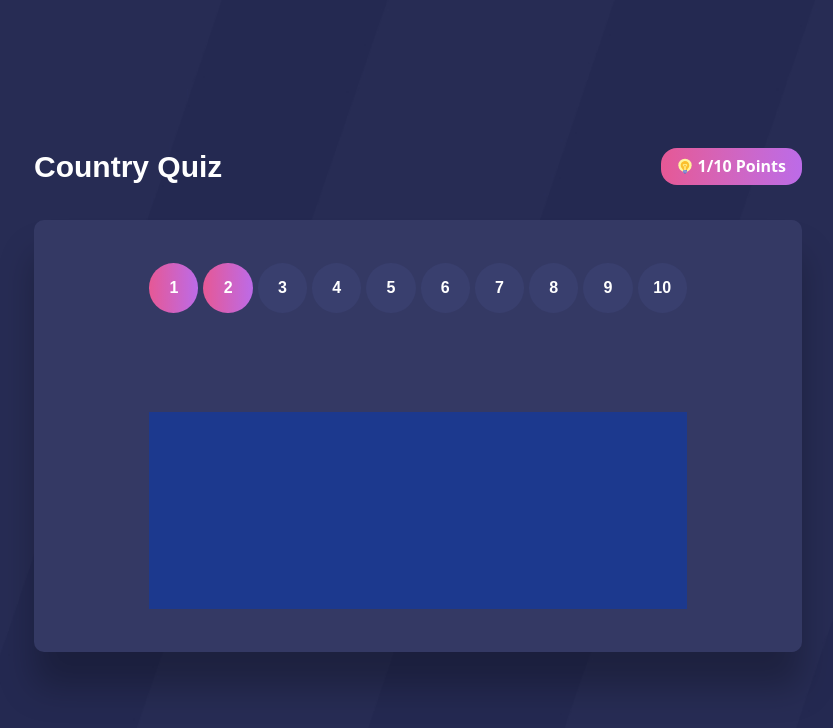
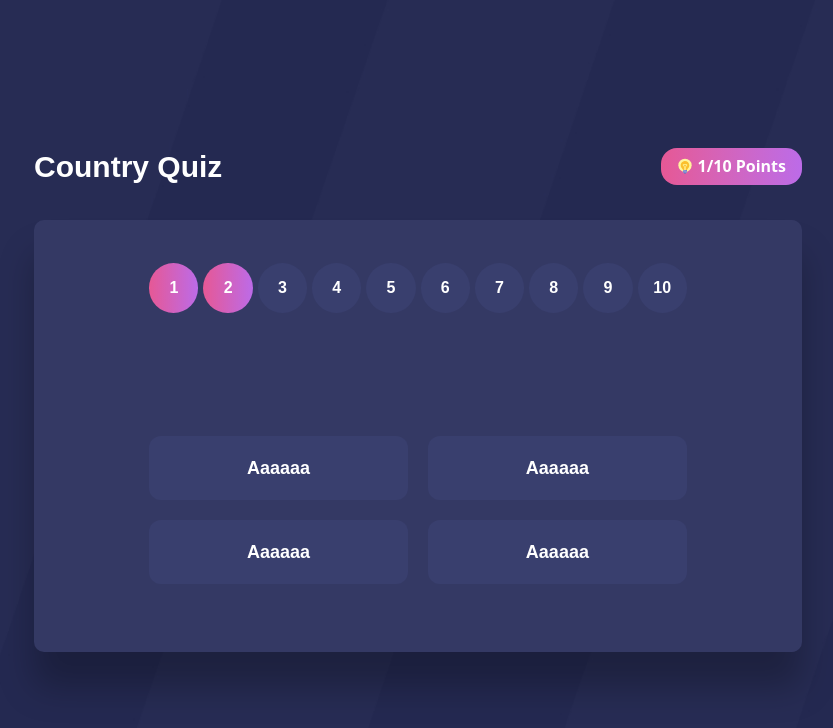
Before and after one commit to abu-wafa/Quiz-game, a React (Vite) app: page / in a window 1280 px wide. Shown: the top 728 px of the page, without its empty margins (222-1055 px from the left). Built offline with nearby package versions, Linux system fonts and the light colour scheme; no server answers.

Commit message:
design answers section
design answers

design answer section

```diff
--- a/src/component/Questions.css
+++ b/src/component/Questions.css
@@ -1,3 +1,3 @@
-.active-ball {
+.gradiant {
   background-image: linear-gradient(to right, #e65895, #bc6be8);
 }
--- a/src/component/questions .jsx
+++ b/src/component/questions .jsx
@@ -3,7 +3,6 @@ import { useGlobalContext } from "../context.jsx";
 
 export default function Questions() {
   const { questions } = useGlobalContext();
-  console.log("in questions page:", questions);
   const randomIndex = Math.floor(Math.random() * questions.length);
   return (
     <>
@@ -19,7 +18,7 @@ export default function Questions() {
                   <div
                     key={item}
                     className={` ${
-                      i < 2 ? "active-ball" : ""
+                      i < 2 ? "gradiant" : ""
                     } lg:w-[50px] w-[40px] lg:h-[50px] h-[40px] font-bold lg:leading-[50px] leading-[40px] rounded-[50%] bg-[#393F6E]`}
                   >
                     {item}
@@ -27,11 +26,22 @@ export default function Questions() {
                 ))}
               </div>
               <div className="  w-full flex-2">
-                <div className="font-bold text-xl flex flex-col h-full w-full items-center justify-center">
+                <div className="   text-lg flex flex-col h-full w-full items-center justify-center">
                   <div>{questions[randomIndex]?.question}</div>
                 </div>
               </div>
-              <div className=" bg-blue-900 w-full flex-4"></div>
+              <div className="  w-full flex-4">
+                <div className="grid grid-cols-2 gap-5 h-full w-full content-center ">
+                  {[0, 1, 2, 3].map((item, i) => (
+                    <button
+                      className="bg-[#393F6E] p-4.5 rounded-xl cursor-pointer
+ capitalize font-bold text-lg   focus:bg-gradient-to-r hover:bg-gradient-to-r from-[#E65895] to-[#BC6BE8]"
+                    >
+                      aaaaaa
+                    </button>
+                  ))}
+                </div>
+              </div>
             </div>
           </div>
         </div>
```
